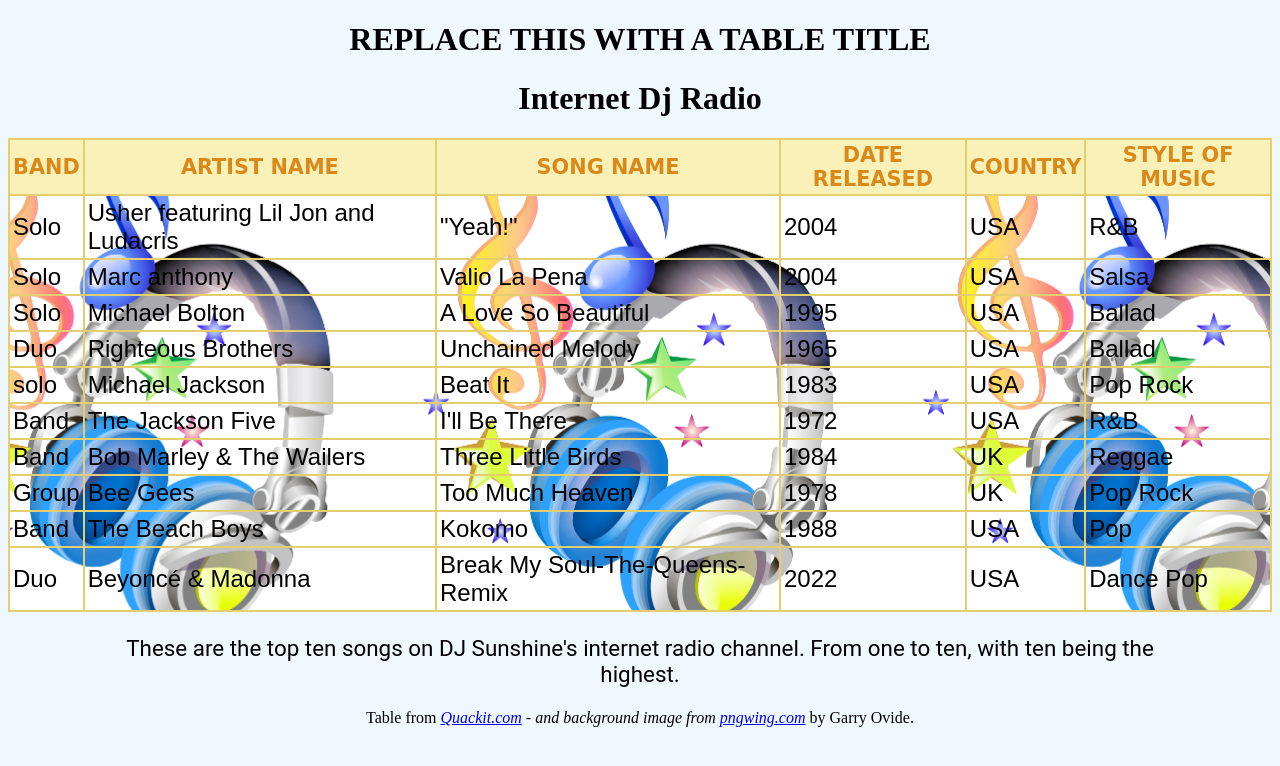
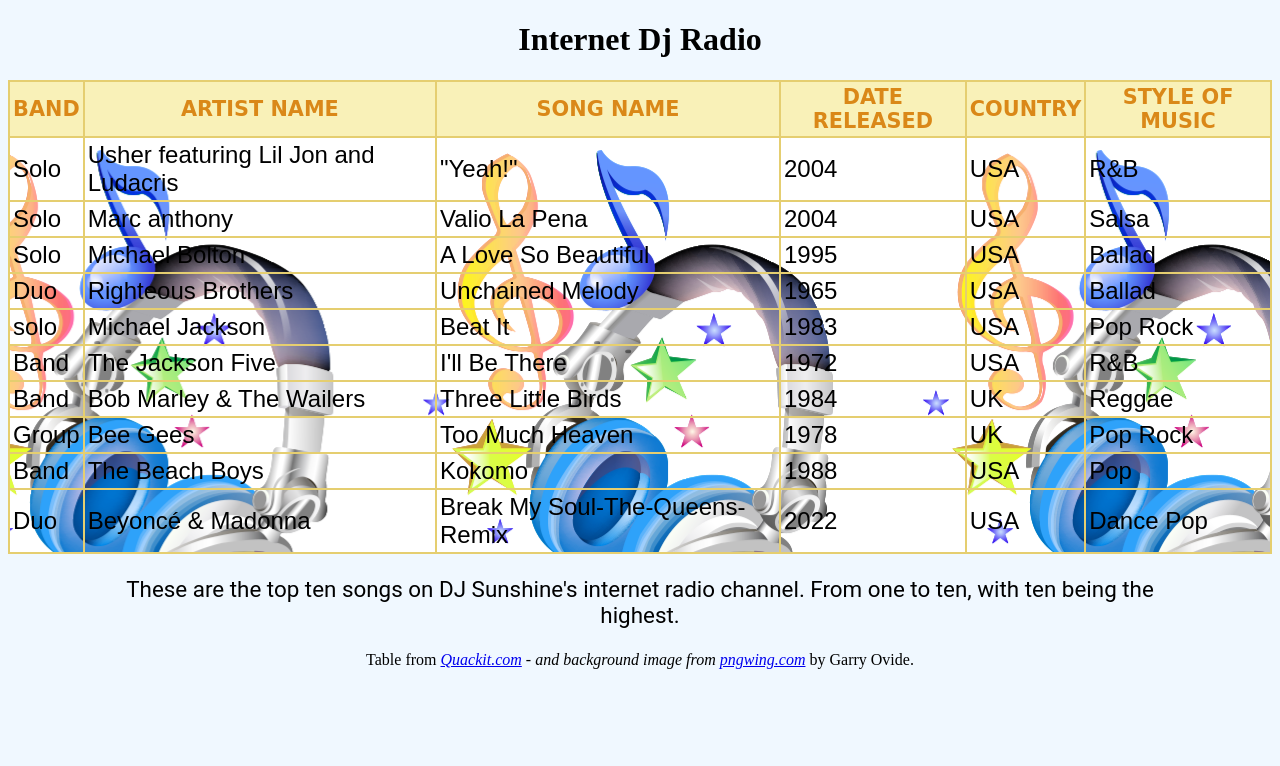
Before and after one commit to RVCC-IDMX/working-with-tables-Ovide-g, a plain HTML site: page index.html in a window 1280 px wide. Drawn offline with Linux system fonts and the light colour scheme.

Commit message:
add table

```diff
--- a/index.html
+++ b/index.html
@@ -7,10 +7,8 @@
     <link rel="stylesheet" href="style.css" />
   </head>
   <body>
-    <h1>REPLACE THIS WITH A TABLE TITLE</h1>
+    <h1>Internet Dj Radio</h1>
     <!--div class="table-container">REPLACE THIS WITH YOUR GENERATED TABLE</div-->
-
-    <h1>Internet Dj Radio</h1>
 
     <table class="Dj">
 
```
